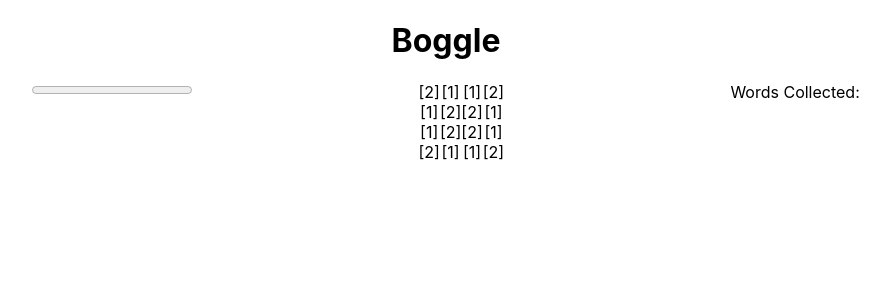
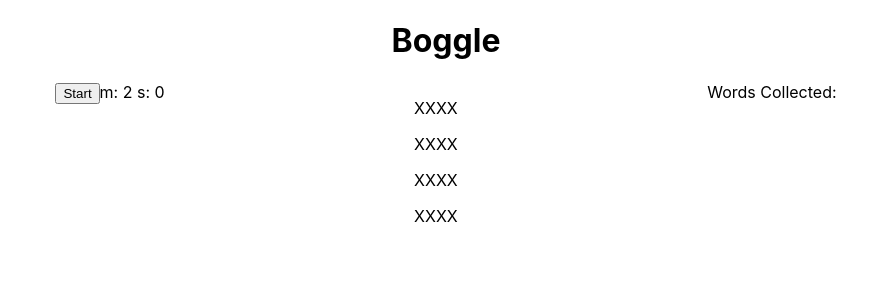
Before and after one commit to johnrobertmcc/boggle, a React (Create React App) app: page / in a window 1280 px wide. Shown: the top 300 px of the page, without its empty margins (194-1084 px from the left). Built offline with nearby package versions, Linux system fonts and the light colour scheme.

Commit message:
and now we makin boggle

```diff
--- a/src/frontend/game.jsx
+++ b/src/frontend/game.jsx
@@ -1,20 +1,70 @@
 import React from 'react';
-import * as ScrabbleBoard from './logic';
-// import {Tiles} from './tiles';
+import * as BoggleBoard from './logic';
 
 export default class Game extends React.Component{
 
     constructor(props) {
         super(props);
-        const board = new ScrabbleBoard.Board(4);
-        // debugger
-        const bag = new ScrabbleBoard.Tiles().bag;
-        this.state = { board: board, bag: bag, collected: '' };
+        const board = new BoggleBoard.Board(4);
+        this.state = {
+            board: board,
+            collected: '',
+            time: {},
+            seconds: 120
+        };
+
         this.baseState = this.state;
+        this.timer = 0;
+        this.startTimer = this.startTimer.bind(this);
+        this.printBoard = this.printBoard.bind(this);
+        this.countDown = this.countDown.bind(this);
+    }
 
-        this.printBoard = this.printBoard.bind(this);
-        this.countdown = this.countdown.bind(this);
+
+    secondsToTime(secs){
+        let hours = Math.floor(secs / (60 * 60));
+
+        let divisor_for_minutes = secs % (60 * 60);
+        let minutes = Math.floor(divisor_for_minutes / 60);
+
+        let divisor_for_seconds = divisor_for_minutes % 60;
+        let seconds = Math.ceil(divisor_for_seconds);
+
+        let obj = {
+        "h": hours,
+        "m": minutes,
+        "s": seconds
+        };
+        return obj;
     }
+
+    componentDidMount() {
+        let timeLeftVar = this.secondsToTime(this.state.seconds);
+        this.setState({ time: timeLeftVar });
+    }
+
+    startTimer() {
+
+        if (this.timer == 0 && this.state.seconds > 0) {
+        this.timer = setInterval(this.countDown, 1000);
+        }
+    }
+
+    countDown() {
+        // Remove one second, set state so a re-render happens.
+        let seconds = this.state.seconds - 1;
+        this.setState({
+        time: this.secondsToTime(seconds),
+        seconds: seconds,
+        });
+
+        // Check if we're at zero.
+        if (seconds == 0) {
+        clearInterval(this.timer);
+        this.setState(this.baseState)
+        }
+    }
+
 
      printBoard(){
         let {board} = this.state;
@@ -28,17 +78,6 @@
 
     }
 
-    countdown(){
-        var timeleft = 10;
-        var downloadTimer = setInterval(function(){
-        if(timeleft <= 0){
-            clearInterval(downloadTimer);
-        }
-        document.getElementById("progressBar").value = 10 - timeleft;
-        timeleft -= 1;
-        }, 1000);
-    }
-
     render(){
 
         return(
@@ -46,7 +85,10 @@
                 <h1>Boggle</h1>
 
                 <div className='testing'>
-                    <progress value="0" max="10" id="progressBar"></progress>
+                    <div>
+                        <button onClick={this.startTimer}>Start</button>
+                        m: {this.state.time.m} s: {this.state.time.s}
+                    </div>
                     <div className='game-board'>
                         {/* <div>Remaining Tiles: {this.state.bag}</div> */}
                         {this.printBoard()}
--- a/src/frontend/logic.js
+++ b/src/frontend/logic.js
@@ -1,4 +1,5 @@
 export class Board {
+
   constructor(gridSize) {
     this.grid = []
     this.gridSize = gridSize
@@ -8,26 +9,10 @@
   generateBoard() {
     for(let i = 0; i < this.gridSize; i++){
       let row = [];
-      let half = (this.gridSize - 1)/2;
 
       for(let j = 0; j < this.gridSize; j++){
-        let value;
-        // value = i == j ? 2 : 1;
-        if(i === j && i !== half){
-          value = 2;
-        }else if(i + j === this.gridSize - 1 && i !== half){
-          value = 2
-        }else if(i === half && j === half ){
-          value = 4
-        }else if(i + j === this.gridsize - 1){
-          value = 3
-        }else{
-          value = 1
-        }
-
-
-        let space = new Place(value, [i,j]);
-        row.push(space.place)
+        let space = new Place([i,j]);
+        row.push(<p onClick={() =>console.log(space.place)}>{space.place}</p>)
       }
       this.grid.push(row)
     }
@@ -35,53 +20,18 @@
   }
 }
 
-export class Tiles{
-
-  constructor(){
-
-    this.bag = [];
-    this.generateBag()
-
-  }
-
-  generateBag(){
-    let test = new Tile('E', 1);
-    this.bag.push(test.letter)
-  }
-}
-
-class Tile{
-
-    constructor(letter, value){
-        this.letter = letter;
-        this.value = value;
-    }
-}
 
 class Place{
 
-  constructor(value, position){
-    this.value = value;
+  constructor(position){
     this.place = [];
     this.position = position;
     this.generateImage();
   }
 
-  image(value){
-    switch (value) {
-      case 3:
-        return (<div onClick={() => console.log(`${this.position}, ${this.value}`)}>[3]</div>);
-      case 2:
-        return (<div onClick={() => console.log(`${this.position}, ${this.value}`)}>[2]</div>);
-      case 4:
-        return (<div onClick={() => console.log(`${this.position}, ${this.value}`)}>[X]</div>);
-      default:
-        return (<div onClick={() => console.log(`${this.position},  ${this.value}`)}>[1]</div>);
-    }
-  }
 
   generateImage(){
-    this.place.push(this.image(this.value))
+    this.place.push('X')
   }
 }
 
```
Also changed, not shown: 1 other file (tests, documents, lock files or other folders).
